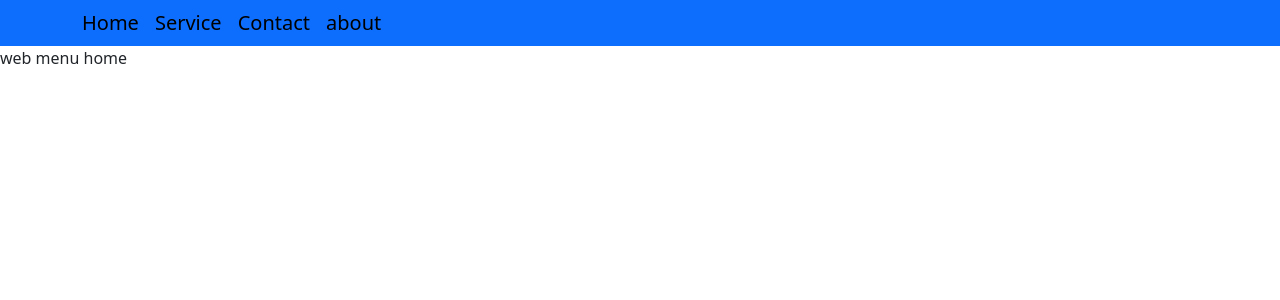
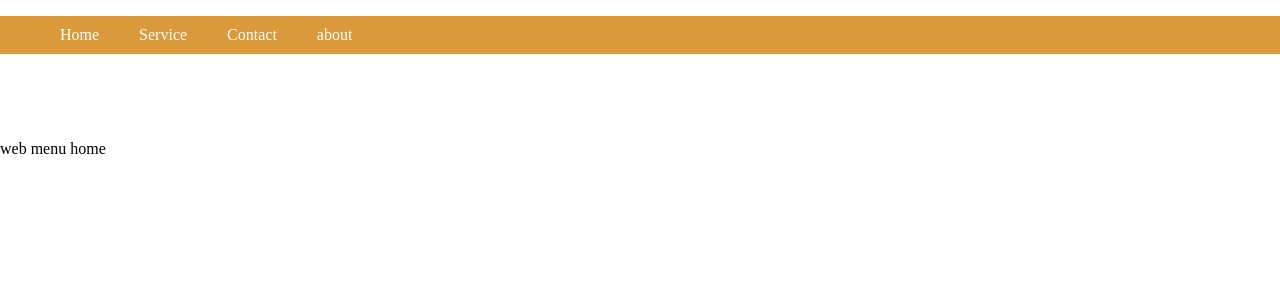
Before and after one commit to skltoha/dj_test_pro_02, a Django app: page / in a window 1280 px wide. Shown: the top 300 px of the page. Run offline with Django 4.2, Linux system fonts and the light colour scheme; data comes from the database, SQL or seed files in the repository; both versions use the stored data as it was after the commit.

Commit message:
nav bar updating

```diff
--- a/menu/urls.py
+++ b/menu/urls.py
@@ -1,14 +1,8 @@
 from django.urls import (path, include)
-from . views import (home, service, menu_view_2, menu_view_3, about)
+from . views import (home, service, about)
 
 urlpatterns = [
     path('', home, name='home'),
+    path('about', about, name='about'),
     path('services', service, name='service'),
-    path('abouts', about, name='about'),
-    path('services/design', menu_view_2, name='design'),
-    path('services/design/html', menu_view_3, name='html'),
-    path('services/develop', menu_view_3, name='develop'),
-    path('services/graphic', menu_view_3, name='graphic'),
-    path('services/graphic/logo', menu_view_3, name='logo'),
-    path('services/graphic/banner', menu_view_3, name='banner'),
 ]
--- a/menu/views.py
+++ b/menu/views.py
@@ -28,22 +28,3 @@ def about(request):
         'msg': msg
     }
     return render(request, 'menu.html', context)
-
-
-
-def menu_view_2(request):
-    menu_items = Menu.objects.all()  # Retrieve all menu items from the database
-    msg = f'service menu'
-    context = {
-        'menu_items': menu_items,
-        'msg': msg
-    }
-    return render(request, 'menu.html', context)
-def menu_view_3(request):
-    menu_items = Menu.objects.all()  # Retrieve all menu items from the database
-    msg = f'web menu'
-    context = {
-        'menu_items': menu_items,
-        'msg': msg
-    }
-    return render(request, 'menu.html', context)
--- a/static/css/style.css
+++ b/static/css/style.css
@@ -1,9 +1,36 @@
+body {
+  margin: 0;
+  padding: 0;
+}
+nav {
+  background-color: rgb(218, 154, 59);
+}
+
+.navbar-menu {
+  display: flex;
+}
+
+ul {
+  list-style: none;
+}
+
+li {
+  padding: 10px 20px;
+}
+
+a {
+  text-decoration: none;
+  color: #fff;
+}
+
 ul > li {
   position: relative;
 }
+
 ul > li:hover > ul {
   display: block;
 }
+
 ul > li > ul {
   display: none;
   position: absolute;
@@ -11,7 +38,7 @@ ul > li > ul {
   left: 0;
   list-style: none;
   margin: 0;
-  padding: 0;
+  padding: 0px 0px;
 }
 ul > li > ul > li > ul {
   display: none;
--- a/templates/base.html
+++ b/templates/base.html
@@ -6,30 +6,24 @@
     <meta name="viewport" content="width=device-width, initial-scale=1.0" />
     <title>{% block title %}{% endblock title %}</title>
     <link rel="stylesheet" href="{% static 'css/style.css' %}" />
-    <link
-      href="https://cdn.jsdelivr.net/npm/bootstrap@5.3.0/dist/css/bootstrap.min.css"
-      rel="stylesheet"
-      integrity="sha384-9ndCyUaIbzAi2FUVXJi0CjmCapSmO7SnpJef0486qhLnuZ2cdeRhO02iuK6FUUVM"
-      crossorigin="anonymous"
-    />
   </head>
   <body>
-    <nav class="navbar navbar-expand-lg bg-primary">
+    <nav class="">
       <div class="container">
-        <ul class="navbar-nav me-auto mb-2 mb-lg-0">
+        <ul class="navbar-menu">
           {% for menu in menu_items %} {% if menu.parent_menu is null %}
-          <li class="nav-item dropdown-item">
-            <a class="navbar-brand" href="{% url menu.url %}">{{ menu.name }}</a>
+          <li class="">
+            <a class="" href="{% url menu.url %}">{{ menu.name }}</a>
             {% if menu.menu_set.all %}
             <ul>
               {% for submenu in menu.menu_set.all %}
-              <li class="nav-item">
-                <a class="navbar-brand" href="{% url submenu.url %}">{{ submenu.name }}</a>
+              <li class="">
+                <a class="" href="{% url submenu.url %}">{{ submenu.name }}</a>
                 {% if submenu.menu_set.all %}
                 <ul>
                   {% for subsubmenu in submenu.menu_set.all %}
-                  <li class="nav-item">
-                    <a class="navbar-brand" href="{% url subsubmenu.url %}">{{ subsubmenu.name }}</a>
+                  <li class="">
+                    <a class="" href="{% url subsubmenu.url %}">{{ subsubmenu.name }}</a>
                   </li>
                   <!-- Add more nested levels if needed -->
                   {% endfor %}
@@ -44,10 +38,5 @@
     </nav>
 
     {% block template %}{% endblock template %}
-    <script
-      src="https://cdn.jsdelivr.net/npm/bootstrap@5.3.0/dist/js/bootstrap.bundle.min.js"
-      integrity="sha384-geWF76RCwLtnZ8qwWowPQNguL3RmwHVBC9FhGdlKrxdiJJigb/j/68SIy3Te4Bkz"
-      crossorigin="anonymous"
-    ></script>
   </body>
 </html>
--- a/templates/menu.html
+++ b/templates/menu.html
@@ -1 +1,10 @@
-{% extends 'base.html' %} {% block template %} {{ msg }} {% endblock template %}
+{% extends 'base.html' %} {% block template %}
+
+<div class="container">
+  <br />
+  <br />
+  <br />
+  <p>{{ msg }}</p>
+</div>
+
+{% endblock template %}
```
Also changed, not shown: db.sqlite3.
